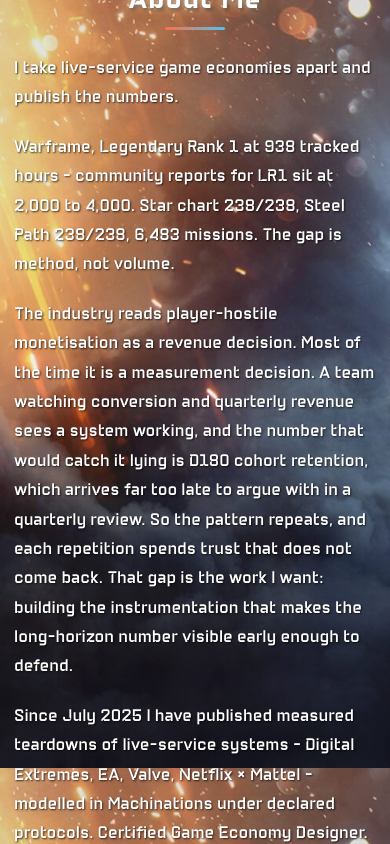
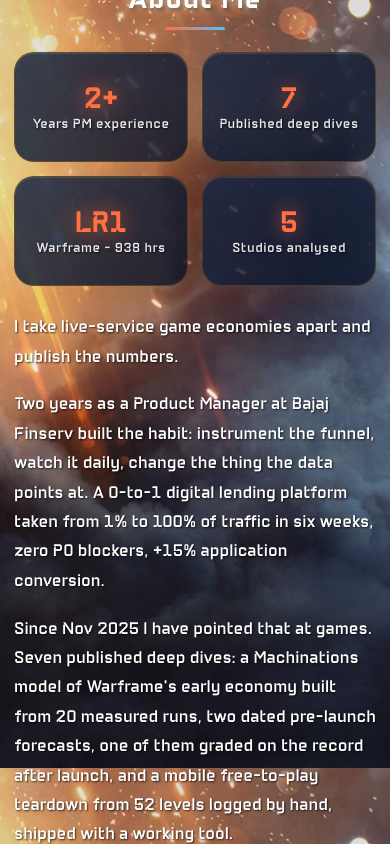
Before and after one commit to adwaith-mrv/adwaith-mrv.github.io, a React (Create React App) app: page /#/ in a window 390 px wide. Shown: the part 920-1764 px from the top of the page. Built offline with nearby package versions, Linux system fonts and the light colour scheme; no server answers.

Commit message:
feat: split About Me layout for desktop, reorder for mobile/tablet, update copy and stat tiles

```diff
--- a/src/App.css
+++ b/src/App.css
@@ -323,6 +323,50 @@
     padding: 2rem 1.5rem;
 }
 
+/* About Section Split Layout (PC) */
+.about-layout {
+    display: grid;
+    grid-template-columns: 1fr 1fr;
+    gap: 3.5rem;
+    align-items: center;
+    margin-top: 2.5rem;
+}
+
+.about-text {
+    font-family: 'BF Modernista', 'Futura', 'Avenir Next', sans-serif;
+    font-size: 1.15rem;
+    line-height: 1.85;
+    color: #FFFFFF;
+    font-weight: 400;
+    text-shadow: 1px 1px 2px rgba(0, 0, 0, 0.7);
+    text-align: left;
+    margin-top: 0;
+}
+
+.about-text p {
+    margin-bottom: 1.4rem;
+    text-align: left;
+}
+
+.about-text p:last-child {
+    margin-bottom: 0;
+}
+
+.about-stats-container {
+    display: flex;
+    justify-content: center;
+    align-items: center;
+    width: 100%;
+}
+
+.about-stats-grid {
+    display: grid;
+    grid-template-columns: repeat(2, 1fr);
+    gap: 1.25rem;
+    width: 100%;
+    max-width: 520px;
+}
+
 .about-stats-row {
     display: flex;
     gap: 2rem;
@@ -332,43 +376,41 @@
 }
 
 .stat-card {
-    min-width: 160px;
-    flex: 1 1 200px;
-    max-width: 240px;
+    width: 100%;
+    max-width: 100%;
+    min-width: 0;
     height: 140px;
+    box-sizing: border-box;
+}
+
+.stat-card .comet-card-content {
+    padding: 1.2rem 1rem;
+    display: flex;
+    flex-direction: column;
+    align-items: center;
+    justify-content: center;
+    text-align: center;
 }
 
 .stat-number {
-    font-size: 2.8rem;
+    font-size: 2.5rem;
     font-weight: 700;
     color: #FF7043;
-    margin-bottom: 0.5rem;
+    margin-bottom: 0.35rem;
     text-shadow: 0 0 20px rgba(255, 112, 67, 0.8);
     display: block;
+    line-height: 1;
 }
 
 .stat-label {
-    font-size: 1rem;
+    font-size: 0.95rem;
     color: #FFFFFF;
     opacity: 0.9;
-    letter-spacing: 1px;
+    letter-spacing: 0.5px;
     font-weight: 500;
     text-shadow: 1px 1px 2px rgba(0, 0, 0, 0.7);
     text-align: center;
-}
-
-.about-text {
-    font-family: 'BF Modernista', 'Futura', 'Avenir Next', sans-serif;
-    font-size: 1.2rem;
-    line-height: 1.9;
-    color: #FFFFFF;
-    font-weight: 400;
-    text-shadow: 1px 1px 2px rgba(0, 0, 0, 0.7);
-    margin-top: 1.6rem;
-}
-
-.about-text p {
-    margin-bottom: 1.8rem;
+    line-height: 1.35;
 }
 
 .timeline {
@@ -758,6 +800,37 @@
     }
 }
 
+/* Tablet & Mobile Devices: Tiles shown first, followed by About Me text */
+@media (max-width: 1024px) {
+    .about-layout {
+        display: flex;
+        flex-direction: column;
+        gap: 2.2rem;
+        margin-top: 1.8rem;
+    }
+
+    .about-stats-container {
+        order: 1;
+        width: 100%;
+    }
+
+    .about-text {
+        order: 2;
+        text-align: left;
+        margin-top: 0;
+    }
+
+    .about-stats-grid {
+        max-width: 520px;
+        margin: 0 auto;
+        gap: 1.25rem;
+    }
+
+    .stat-card {
+        max-width: 100%;
+    }
+}
+
 @media (max-width: 900px) {
     .container {
         padding: 0 18px;
@@ -779,7 +852,7 @@
 
     .stat-card {
         flex: 1 1 40%;
-        max-width: 220px;
+        max-width: 100%;
     }
 }
 
@@ -825,12 +898,19 @@
 
 /* Mobile Devices: 2x2 Stats, Touch-Friendly Forms & Ergonomics */
 @media (max-width: 600px) {
+    .about-layout {
+        gap: 1.6rem;
+        margin-top: 1.2rem;
+    }
+
+    .about-stats-grid,
     .about-stats-row {
         display: grid;
         grid-template-columns: repeat(2, 1fr);
         gap: 0.85rem;
         width: 100%;
-        margin-bottom: 1.8rem;
+        max-width: 100%;
+        margin-bottom: 0;
     }
 
     .stat-card {
@@ -840,8 +920,12 @@
         flex: initial;
     }
 
+    .stat-card .comet-card-content {
+        padding: 0.85rem 0.5rem;
+    }
+
     .stat-number {
-        font-size: 1.95rem;
+        font-size: 1.85rem;
         margin-bottom: 0.2rem;
     }
 
@@ -853,11 +937,11 @@
     .about-text {
         font-size: 1.05rem;
         line-height: 1.75;
-        margin-top: 1rem;
+        margin-top: 0;
     }
 
     .about-text p {
-        margin-bottom: 1.25rem;
+        margin-bottom: 1.15rem;
     }
 
     .contact-form {
--- a/src/pages/Home/Home.jsx
+++ b/src/pages/Home/Home.jsx
@@ -221,29 +221,32 @@
             <section id="about" className="section fade-in">
                 <div className="container">
                     <h2 className="fade-in">About Me</h2>
-                    <div className="about-text fade-in">
+                    <div className="about-layout fade-in">
+                        <div className="about-text">
                             <p>I take live-service game economies apart and publish the numbers.</p>
-                        <p>Warframe, Legendary Rank 1 at 938 tracked hours - community reports for LR1 sit at 2,000 to 4,000. Star chart 238/238, Steel Path 238/238, 6,483 missions. The gap is method, not volume.</p>
-                        <p>The industry reads player-hostile monetisation as a revenue decision. Most of the time it is a measurement decision. A team watching conversion and quarterly revenue sees a system working, and the number that would catch it lying is D180 cohort retention, which arrives far too late to argue with in a quarterly review. So the pattern repeats, and each repetition spends trust that does not come back. That gap is the work I want: building the instrumentation that makes the long-horizon number visible early enough to defend.</p>
-                        <p>Since July 2025 I have published measured teardowns of live-service systems - Digital Extremes, EA, Valve, Netflix × Mattel - modelled in Machinations under declared protocols. Certified Game Economy Designer.</p>
-                        <p>Before that, two years as a Product Manager at Bajaj Finserv: a 0-to-1 digital lending platform taken from 1% to 100% of traffic in six weeks with zero P0 blockers, +15% application conversion, -40% transmission failure rates.</p>
-                        <p>I am looking for a Product Manager seat on a live-service game - economy, LiveOps, or player progression. If your D30 curve is doing something your dashboards have not explained yet, that is the conversation I want.</p>
+                            <p>Two years as a Product Manager at Bajaj Finserv built the habit: instrument the funnel, watch it daily, change the thing the data points at. A 0-to-1 digital lending platform taken from 1% to 100% of traffic in six weeks, zero P0 blockers, +15% application conversion.</p>
+                            <p>Since Nov 2025 I have pointed that at games. Seven published deep dives: a Machinations model of Warframe's early economy built from 20 measured runs, two dated pre-launch forecasts, one of them graded on the record after launch, and a mobile free-to-play teardown from 52 levels logged by hand, shipped with a working tool.</p>
+                            <p>Why it matters: player-hostile monetisation is usually a measurement failure rather than a greed one. The number that catches it, D180 cohort retention, arrives far too late to argue with in a quarterly review. I build the instrumentation that makes it visible early enough to defend.</p>
+                            <p>Warframe Legendary Rank 1 at 938 tracked hours. Looking for a Product Manager seat on a live-service game: economy, LiveOps or player progression. If your D30 curve is doing something your dashboards have not explained yet, that is the conversation I want.</p>
                         </div>
 
-                    <div className="about-stats-row fade-in">
+                        <div className="about-stats-container">
+                            <div className="about-stats-grid">
                                 {[
-                            { num: '2+', label: 'Years PM Experience' },
-                            { num: '6+', label: 'Products Delivered' },
-                            { num: 'LR1', label: 'Warframe Legendary Rank 1 · 938 tracked hours' },
-                            { num: '4', label: 'Studios torn down and published' }
+                                    { num: '2+', label: 'Years PM experience' },
+                                    { num: '7', label: 'Published deep dives' },
+                                    { num: 'LR1', label: 'Warframe - 938 hrs' },
+                                    { num: '5', label: 'Studios analysed' }
                                 ].map((stat, i) => (
-                            <div key={i} className="comet-card stat-card fade-in" onMouseMove={handleMouseMove} onMouseLeave={handleMouseLeave}>
+                                    <div key={i} className="comet-card stat-card" onMouseMove={handleMouseMove} onMouseLeave={handleMouseLeave}>
                                         <div className="comet-card-content">
                                             <span className="stat-number">{stat.num}</span>
                                             <div className="stat-label">{stat.label}</div>
                                         </div>
                                     </div>
                                 ))}
+                            </div>
+                        </div>
                     </div>
                 </div>
             </section>
```
Lines whose indentation alone changed are shown as unchanged.
